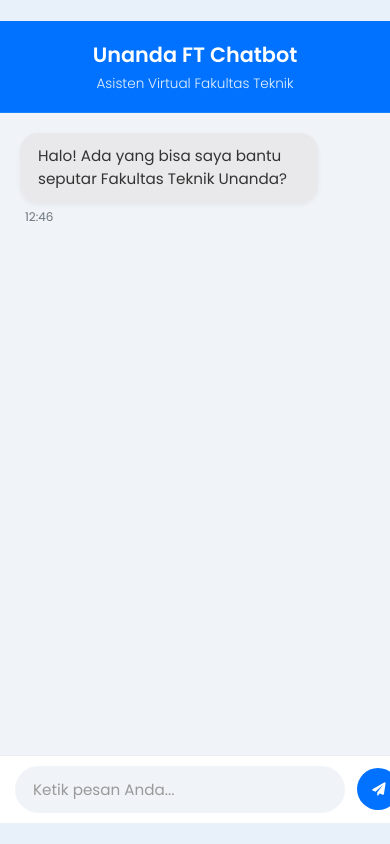
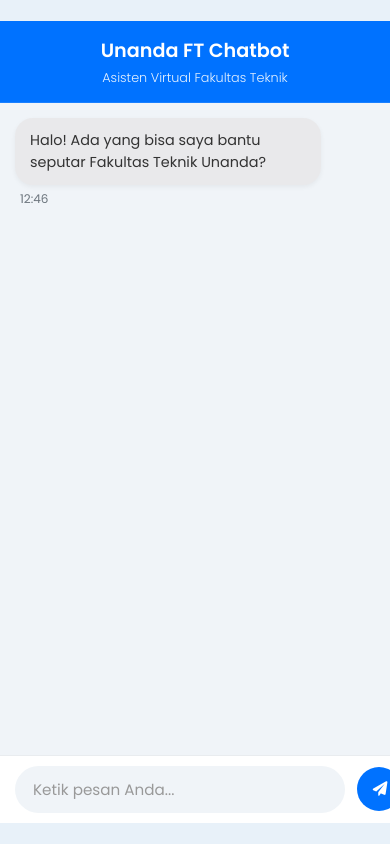
Before and after one commit to aZReaa/ChatbotFTUnanda, a Flask app: page / in a window 390 px wide. Run offline with Flask 3, Linux system fonts and the light colour scheme.

Commit message:
initial commit

```diff
--- a/static/css/style.css
+++ b/static/css/style.css
@@ -236,29 +236,64 @@
 @media (max-width: 600px) {
     .chat-container {
         max-width: 100%;
-        height: 95vh; /* Hampir penuh layar */
+        height: 95vh; /* Tetap pakai 95vh, tapi bisa disesuaikan */
         max-height: 95vh;
-        border-radius: 0; /* Hapus radius di mobile */
+        border-radius: 0;
         box-shadow: none;
     }
     body {
-        padding: 0; /* Hapus padding body */
+        padding: 0;
+        /* Opsional: Jika ingin container 100% tinggi */
+        /* align-items: stretch; */
     }
+    /* Jika body align-items: stretch, maka .chat-container height bisa 100% */
+    /* .chat-container { height: 100%; max-height: 100vh; } */
+
+
     .chat-header {
         border-top-left-radius: 0;
         border-top-right-radius: 0;
+        padding: 15px 15px; /* Kurangi padding header */
     }
+    .chat-header h1 {
+        font-size: 1.2em; /* Kurangi ukuran font H1 */
+    }
+    .chat-header p {
+        font-size: 0.8em; /* Kurangi ukuran font subtitle */
+    }
+
+
+    .chat-box {
+        padding: 15px; /* **Kurangi padding chatbox** agar tidak terlalu mepet di samping */
+        gap: 8px; /* Mungkin tambah sedikit gap antar wrapper */
+    }
+
+    /* .message-wrapper max-width: 85% sudah cukup bagus */
+    /* .chat-bubble padding: 12px 18px; juga sudah cukup bagus, mungkin bisa dikurangi sedikit horizontalnya jika terasa terlalu lebar */
+     .chat-bubble {
+        padding: 12px 15px; /* Coba kurangi padding horizontal bubble */
+        font-size: 0.9em; /* Coba kurangi ukuran font bubble sedikit */
+     }
+
+
     .chat-input-area {
         padding: 10px 15px;
     }
+
     .chat-input {
         padding: 12px 18px;
+        /* Font size input juga bisa disesuaikan jika perlu */
+        /* font-size: 0.9em; */
     }
+
     .send-button {
-        width: 42px;
-        height: 42px;
+        width: 44px; /* Sedikit lebih besar dari 42px? */
+        height: 44px;
     }
     .send-button i {
-        font-size: 1em;
+        font-size: 1.1em; /* Sesuaikan ukuran ikon */
     }
+
+    /* Opsional: Sesuaikan margin timestamp jika diubah padding bubble */
+    /* .timestamp { margin-top: 4px; } */
 }
```
